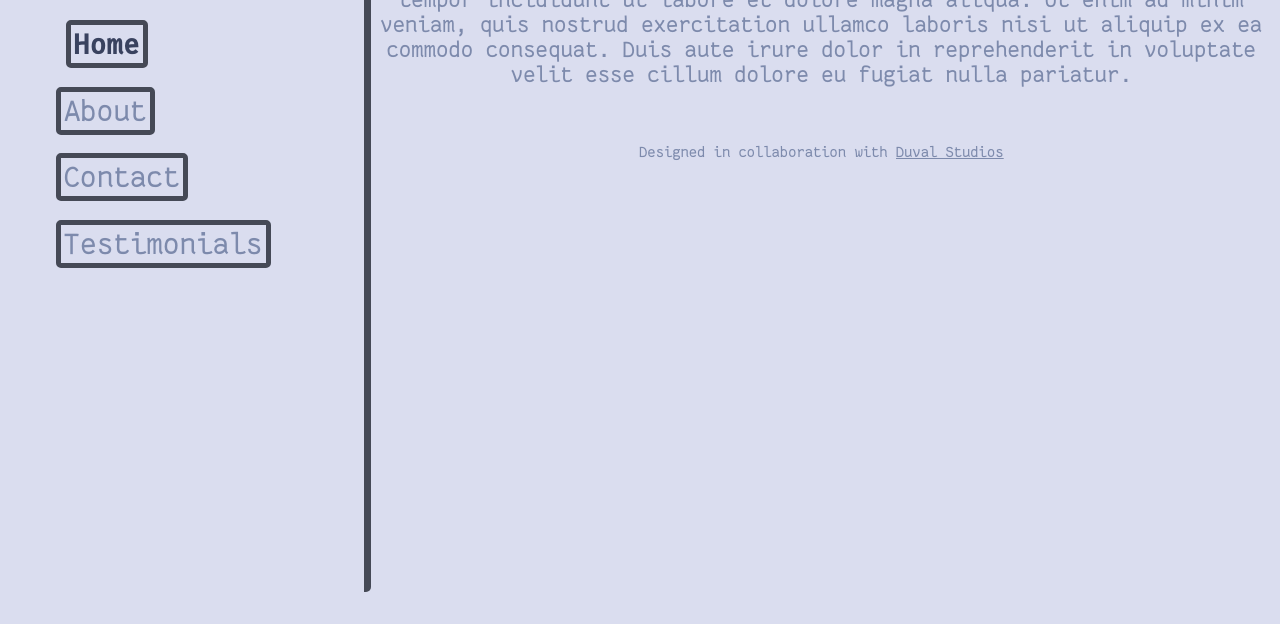
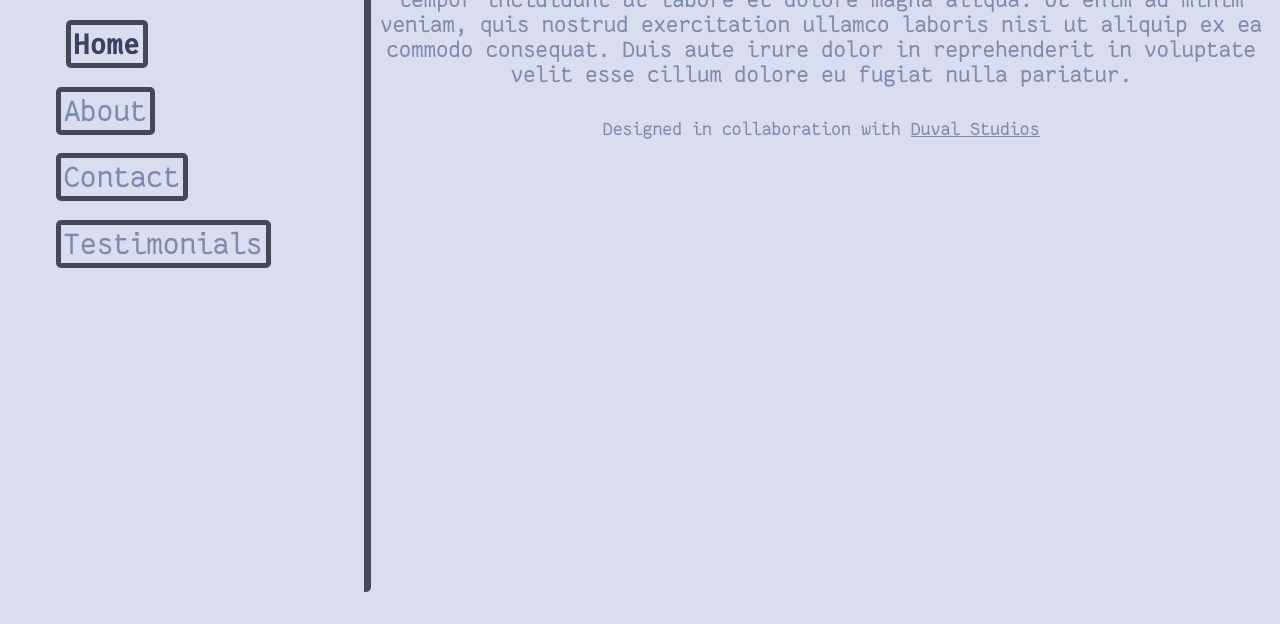
Before and after one commit to RePear-Squad/repear-squad.github.io, a plain HTML site: page home.html in a window 1280 px wide. Shown: the part 176-800 px from the top of the page. Drawn offline with Linux system fonts and the light colour scheme.

Commit message:
Update style.css

```diff
--- a/assets/style.css
+++ b/assets/style.css
@@ -90,7 +90,8 @@ a:active {
 /** shout-out to Duval Studios devs! **/
 .shout-out {
   text-align: center;
-  margin-top: 7vmin;
+  margin-top: 4vmin;
+  font-size: 2.4vmin;
 }
 
 /** ids **/
```
